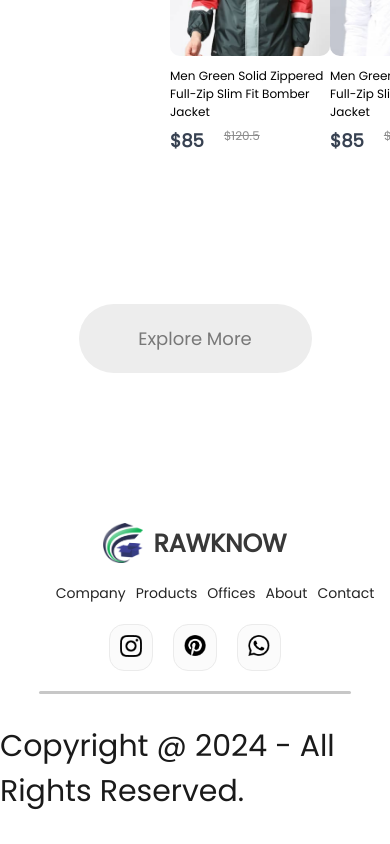
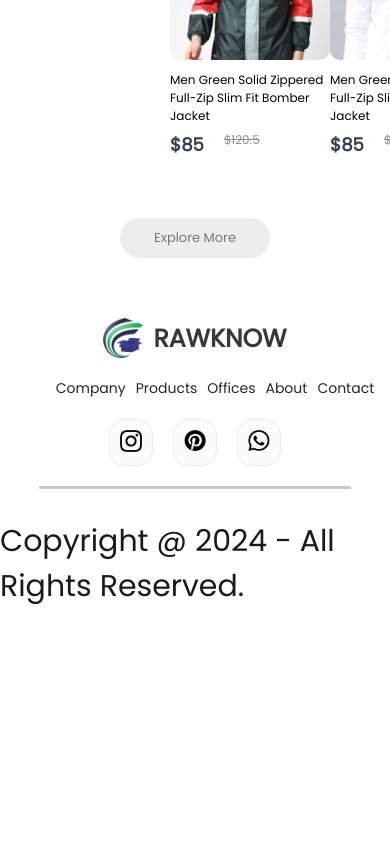
Before and after one commit to Billrawknow/Masoko, a React (Create React App) app: page /men in a window 390 px wide. Shown: the part 1057-1901 px from the top of the page. After the commit the page ends 1696 px from the top, so only its background shows below. Built offline with nearby package versions, Linux system fonts and the light colour scheme.

Commit message:
make the shop-category to be responsive in 800px media

```diff
--- a/src/Pages/CSS/ShopCategory.css
+++ b/src/Pages/CSS/ShopCategory.css
@@ -61,4 +61,27 @@
         margin: 10ox auto;
         row-gap: 40px;
     }
+    .shopcategory-products .items{
+       margin: auto;
+    }
+    .shopcategory-loadmore{
+        margin: 100px auto;
+        width: 200px;
+        height: 60px;
+        font-size: 16px;
+    }
 }
+@media (max-width:800px) {
+    .shopcategory-banner{
+        width: 95%;
+    }
+    .shopcategory-products{
+        width: 95%;
+    }
+    .shopcategory-loadmore{
+        margin: 60px auto;
+        width: 150px;
+        height: 40px;
+        font-size: 13px;
+    }
+}
```
